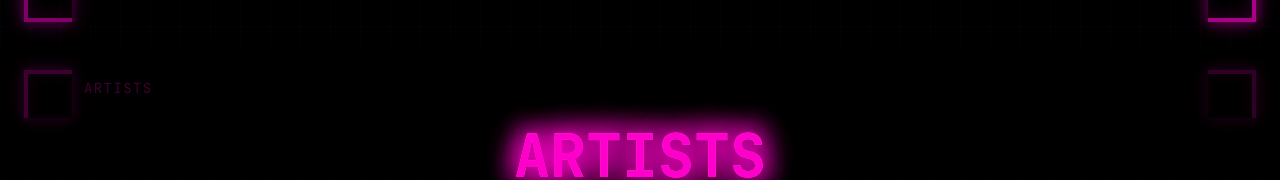
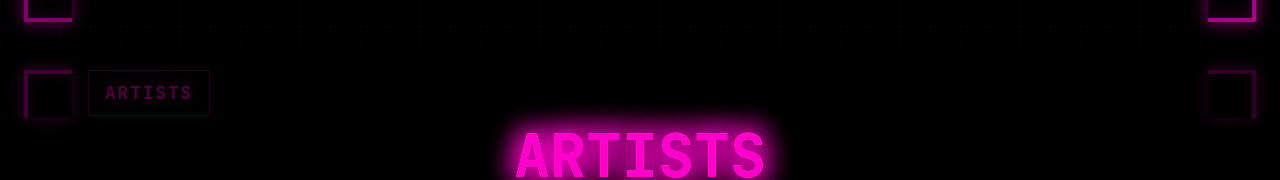
Before and after one commit to onzeagency/onze-genesis, a React (Vite) app: page / in a window 1280 px wide. Shown: the part 754-934 px from the top of the page. Built offline with nearby package versions, Linux system fonts and the light colour scheme; the HTML template or start-up script is replaced by a standard one.

Commit message:
Fix parallax title overlap

```diff
--- a/src/components/TechnoGrid.tsx
+++ b/src/components/TechnoGrid.tsx
@@ -14,12 +14,14 @@ const TechnoGrid: React.FC<TechnoGridProps> = ({ className = '', title }) => {
       {/* Scan lines */}
       <div className="absolute inset-0 scan-lines opacity-20" />
 
-      {/* Corner brackets with optional title */}
-      <div className="absolute top-6 left-6 flex items-start space-x-3">
+      {/* Corner brackets with enhanced title visibility */}
+      <div className="absolute top-6 left-6 flex items-start space-x-4">
         <div className="w-12 h-12 border-l-4 border-t-4 border-primary opacity-80 animate-pulse glow-border" />
         {title && (
-          <div className="text-primary font-tech text-sm tracking-widest opacity-80 pt-2">
-            {title}
+          <div className="bg-background/80 backdrop-blur-sm border border-primary/50 px-4 py-2 rounded-lg">
+            <div className="text-primary font-tech text-lg font-bold tracking-widest glow-text">
+              {title}
+            </div>
           </div>
         )}
       </div>
```
